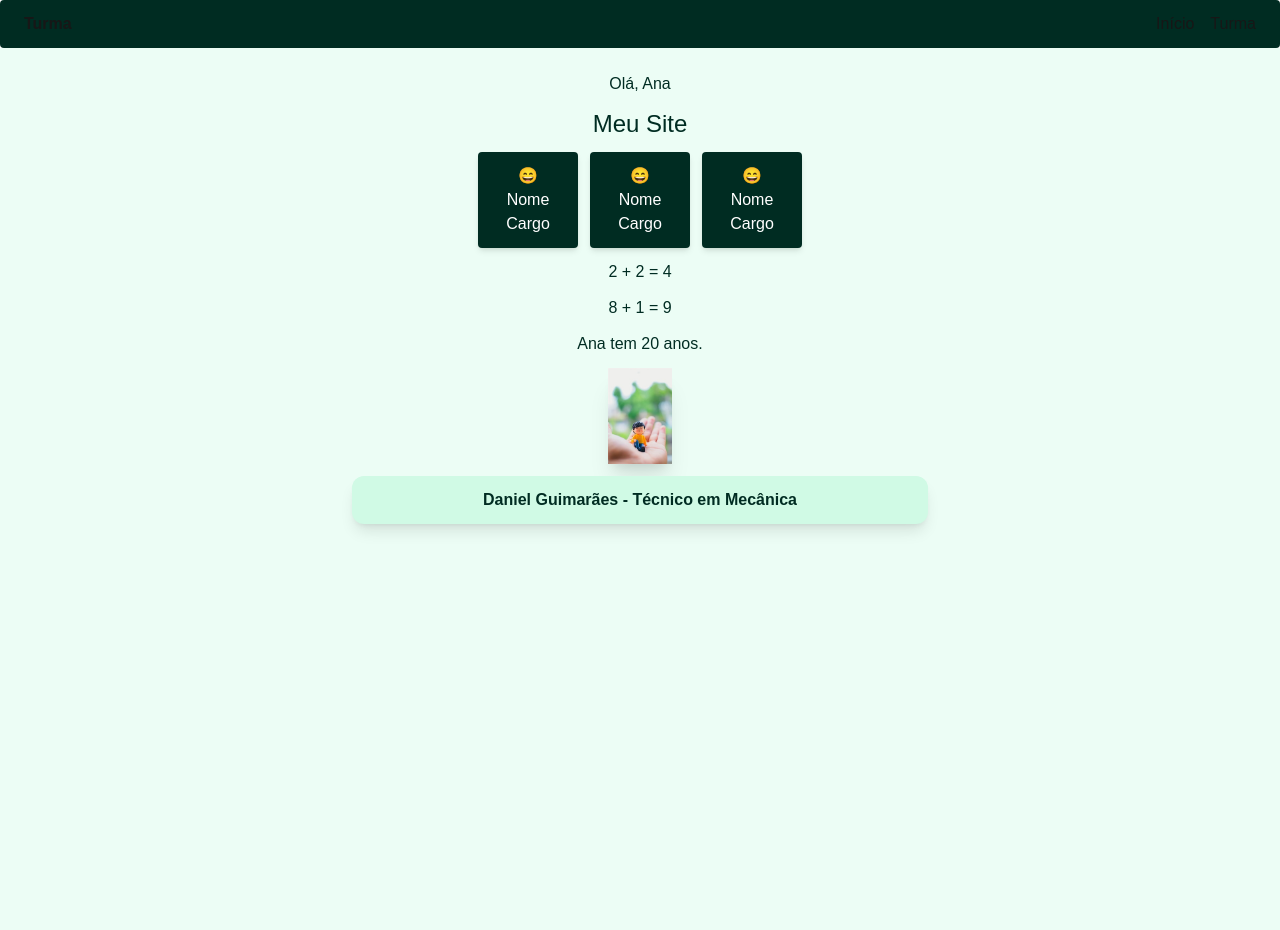
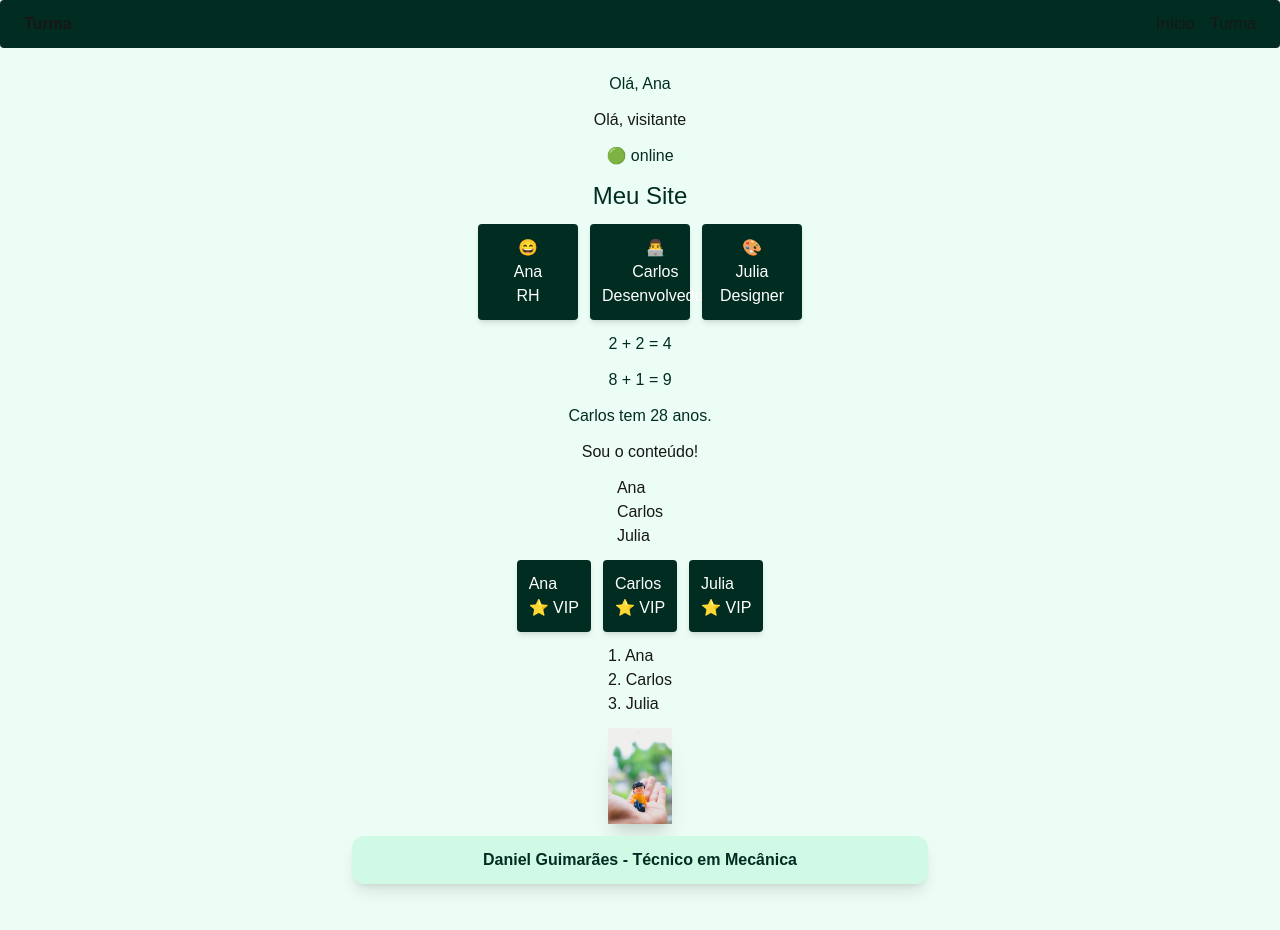
Before and after one commit to ThaisRes/exercicios-React, a Next.js app in the folder lista06/: page / in a window 1280 px wide. Shown: the top 930 px of the page. Built offline with nearby package versions, Linux system fonts and the light colour scheme.

Commit message:
feat: Props list

```diff
--- a/lista06/app/page.tsx
+++ b/lista06/app/page.tsx
@@ -2,32 +2,75 @@ import Titulo from "../components/Titulo"; //ou use @ para sair da raiz do proje
 import Rodape from "../components/Footer";
 import CartaoPerfil from "@/components/CartaoPerfil";
 import Header from "@/components/Header";
+import Saudacao from "@/components/Saudacao";
+import Idade from "@/components/Idade";
+import Status from "@/components/Status";
+import Caixa from "@/components/Caixa";
+import Ola from "@/components/Ola";
+import Card from "@/components/Card";
+
+type Perfil = {
+  id: number;
+  emoji: string;
+  nome: string;
+  cargo: string;
+  idade: number;
+};
 
 export default function Home() {
   const nome:string = "Ana";
-  const idade:number = 20;
   const nome2:string = "Daniel Guimarães";
   const curso:string = "Técnico em Mecânica"
+
+  const perfil:Perfil[] = [
+    { id: 1, emoji: "😄", nome: "Ana", cargo: "RH", idade: 35 },
+    { id: 2, emoji: "👨‍💻", nome: "Carlos", cargo: "Desenvolvedor", idade: 28  },
+    { id: 3, emoji: "🎨", nome: "Julia", cargo: "Designer", idade: 52  }
+  ]
 
   return (
   <>
     <Header />
     <main className="flex flex-col gap-3 py-6 items-center  bg-emerald-50 h-lvw">
 
-      <h2 className="text-emerald-950">Olá, {nome}</h2>
+      {/* <h2 className="text-emerald-950">Olá, {nome}</h2> */}
+      <Saudacao nome = {perfil[0]?.nome ?? ""}/>
+      <Ola />
+
+      <Status status = {true}/>
 
       <Titulo />
 
       <div className="flex gap-3">
         {/* cards aqui */}
-        <CartaoPerfil />
-        <CartaoPerfil />
-        <CartaoPerfil />
+        {perfil.map(p=> (
+          <CartaoPerfil key={p.id} emoji={p.emoji} nome={p.nome} cargo={p.cargo}/>
+        ))}
       </div>
+
 
       <p className="text-emerald-950">2 + 2 = {2+2}</p>  {/* Dentro de {"{ }"} vai JavaScript, não texto. */}
       <p className="text-emerald-950">8 + 1 = {8+1}</p>
-      <p className="text-emerald-950">{`${nome} tem ${idade} anos.`}</p>
+      {/* <p className="text-emerald-950">{`${nome} tem ${idade} anos.`}</p> */}
+
+      <Idade nome={perfil[1].nome} idade={perfil[1].idade} />
+
+      <Caixa>
+        <h3>Sou o conteúdo!</h3>
+      </Caixa>
+
+      <ul>
+        {perfil.map(p => <li key={p.id} >{p.nome}</li>)}
+      </ul>
+
+      <div className="flex gap-3">
+        {perfil.map(p => <Card key={p.id} nome={p.nome} />)}
+      </div>
+
+      <ol>
+        {perfil.map((n, i) => <li key={i}>{i+1}. {n.nome}</li>)}
+      </ol>
+
       <div>
         <img className="shadow-xl h-24 w-auto object-contain" src="OIP.jpg" alt="xx" />
       </div>
--- /dev/null
+++ b/lista06/components/Caixa.tsx
@@ -0,0 +1,26 @@
+type caixaProps = {
+    children: React.ReactNode;
+  };
+
+export default function Caixa({children}:caixaProps){
+    return(
+        <div>
+            {children}
+        </div>
+    )
+}
+
+/*
+Por que React.ReactNode?
+Porque children pode ser muitas coisas:
+
+texto (string)
+número (number)
+um elemento JSX (<h1>...</h1>)
+vários elementos
+null
+undefined
+etc.
+
+React.ReactNode engloba todos esses casos.
+*/
--- /dev/null
+++ b/lista06/components/Card.tsx
@@ -0,0 +1,13 @@
+import Vip from "./Vip"
+
+type cardProps ={
+    nome:string
+}
+export default function Card({nome}:cardProps){
+    return (
+        <div className="p-3 rounded shadow-md bg-emerald-950 text-white">
+            {nome}
+            <Vip vip/>
+        </div>
+    )
+}
--- a/lista06/components/CartaoPerfil.tsx
+++ b/lista06/components/CartaoPerfil.tsx
@@ -1,9 +1,15 @@
-export default function CartaoPerfil() {
+type perfilProps ={
+    emoji: string,
+    nome: string,
+    cargo: string
+}
+
+export default function CartaoPerfil({emoji, nome, cargo}:perfilProps) {
     return (
         <div className="flex flex-wrap flex-col justify-center items-center p-3 rounded w-25 shadow-md bg-emerald-950 text-white">
-            <p>😄</p>
-            <h3>Nome</h3>
-            <h4>Cargo</h4>
+            <p>{emoji}</p>
+            <h3>{nome}</h3>
+            <h4>{cargo}</h4>
         </div>
     )
 }
--- /dev/null
+++ b/lista06/components/Idade.tsx
@@ -0,0 +1,12 @@
+
+type idadeProps = {
+    nome:string,
+    idade: number
+}
+export default function Idade({nome, idade}:idadeProps){
+    return(
+        <>
+        <p className="text-emerald-950">{`${nome} tem ${idade} anos.`}</p>
+        </>
+    )
+}
--- /dev/null
+++ b/lista06/components/Ola.tsx
@@ -0,0 +1,7 @@
+type OlaProps = {
+    nome?: string;
+  };
+
+export default function Ola({nome = "visitante"}: OlaProps) {
+    return <p>Olá, {nome}</p>
+}
--- /dev/null
+++ b/lista06/components/Saudacao.tsx
@@ -0,0 +1,11 @@
+type saudacaoProps ={
+    nome: string
+}
+
+export default function Saudacao(props:saudacaoProps){
+    return (
+        <div>
+            <h2 className="text-emerald-950">Olá, {props.nome?? "visitante"}</h2>
+        </div>
+    )
+}
--- /dev/null
+++ b/lista06/components/Status.tsx
@@ -0,0 +1,14 @@
+type statusProps ={
+    status: boolean
+}
+
+export default function Status({status}:statusProps) {
+    return (
+        <div>
+            {status
+                ? <p className="text-emerald-950">🟢 online</p>
+                : <p className="text-emerald-950">⚪ offline</p>
+            }
+        </div>
+    )
+}
--- /dev/null
+++ b/lista06/components/Vip.tsx
@@ -0,0 +1,10 @@
+type vipProps ={
+    vip:boolean
+}
+export default function Vip({vip}:vipProps){
+    return(
+        <div>
+            {vip && <span>⭐ VIP</span>}
+        </div>
+    )
+}
```
Also changed, not shown: lista06/components/Lista.tsx (added).
